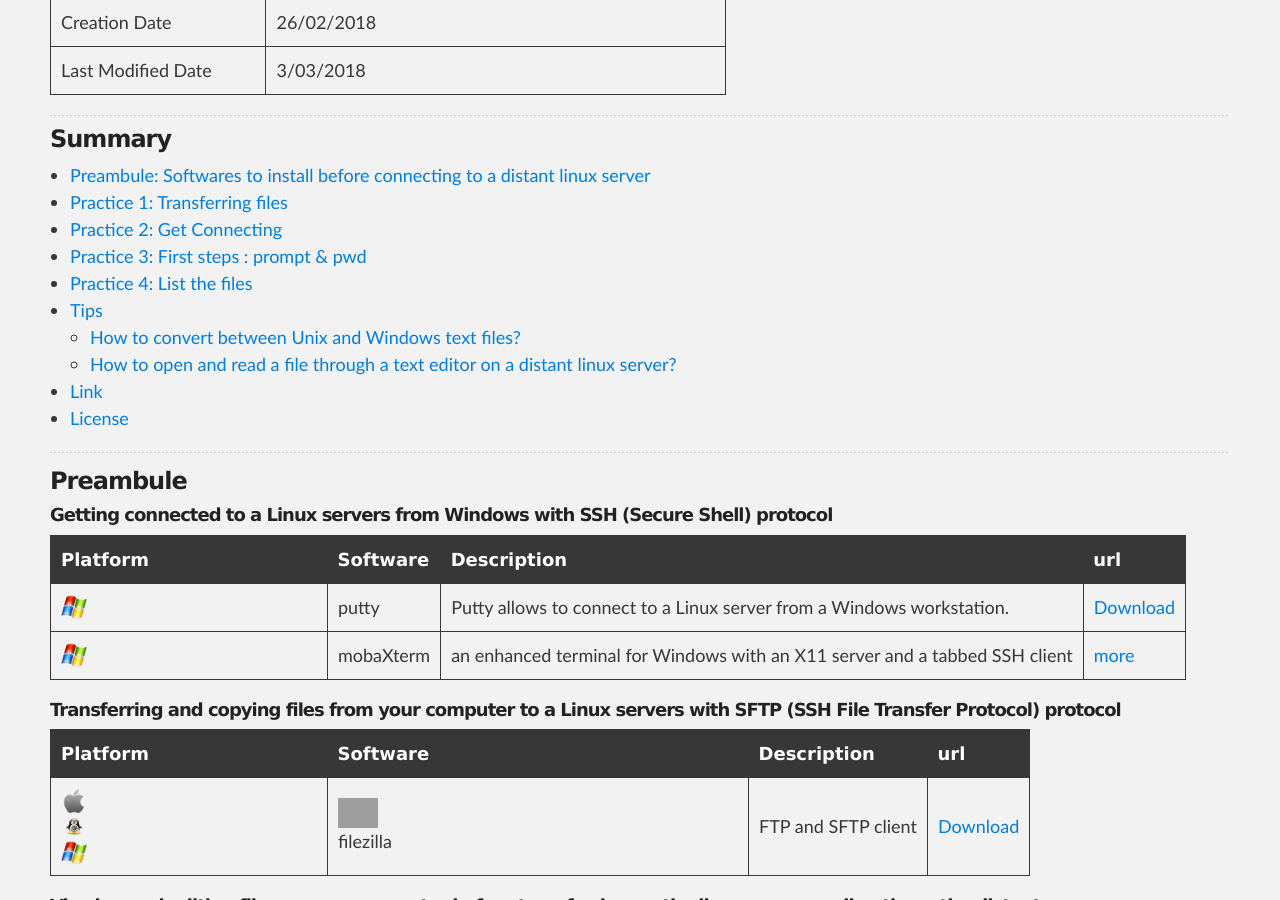
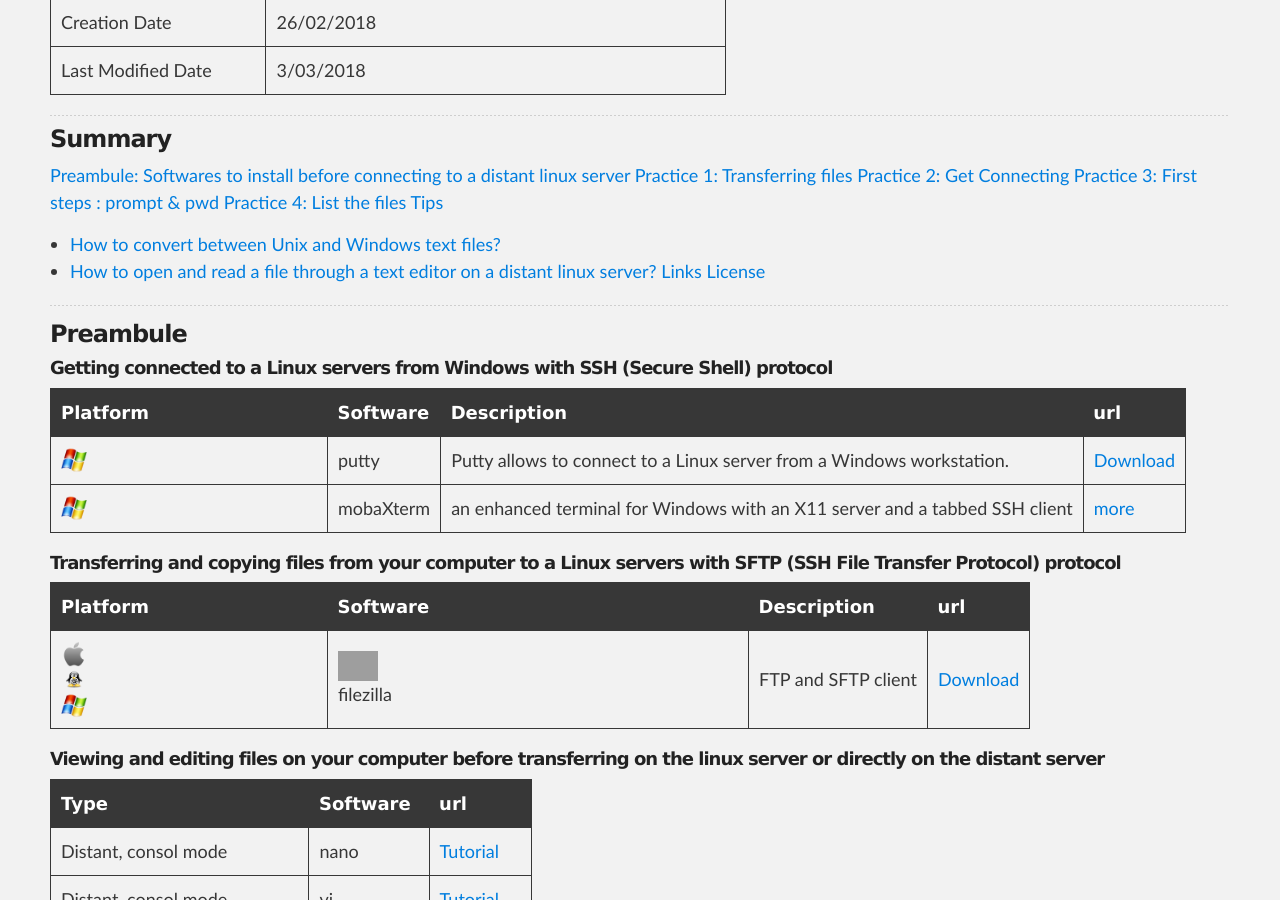
Before and after one commit to SouthGreenPlatform/trainings, a Jekyll site: the page built from _pages/linux/linuxPractice.md, in a window 1280 px wide and 900 px high, scrolled down 421 px. Built offline with Jekyll 4.4.1, drawn with Linux system fonts in a browser that asks for light colours; nearby versions of some CDN libraries.

Commit message:
Update linuxPractice.md

```diff
--- a/_pages/linux/linuxPractice.md
+++ b/_pages/linux/linuxPractice.md
@@ -19,16 +19,16 @@ description: Linux Practice page
 ### Summary
 
 <!-- TOC depthFrom:2 depthTo:2 withLinks:1 updateOnSave:1 orderedList:0 -->
-- [Preambule: Softwares to install before connecting to a distant linux server ](#preambule)
-- [Practice 1: Transferring files](#practice-1)
-- [Practice 2: Get Connecting](#practice-2)
-- [Practice 3: First steps : prompt & pwd](#practice-3)
-- [Practice 4: List the files ](#practice-4)
-- [Tips](#tips)
-  - [How to convert between Unix and Windows text files?](#convertFileFormat)
-  - [How to open and read a file through a text editor on a distant linux server?](#readFile)
-- [Link](#link)
-- [License](#license)
+[Preambule: Softwares to install before connecting to a distant linux server ](#preambule)
+[Practice 1: Transferring files](#practice-1)
+[Practice 2: Get Connecting](#practice-2)
+[Practice 3: First steps : prompt & pwd](#practice-3)
+[Practice 4: List the files ](#practice-4)
+[Tips](#tips)
+- [How to convert between Unix and Windows text files?](#convertFileFormat)
+- [How to open and read a file through a text editor on a distant linux server?](#readFile)
+[Links](#links)
+[License](#license)
 
 
 -----------------------
```
